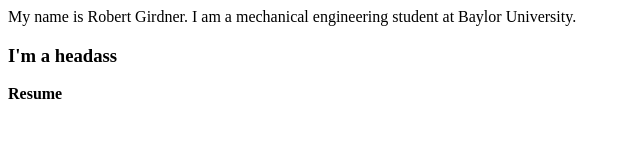
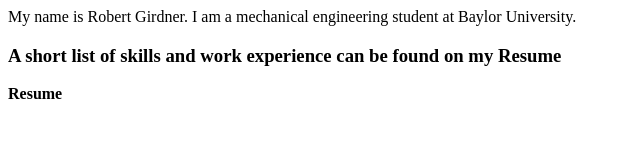
Before and after one commit to Acebadger1/Acebadger1.github.io, a plain HTML site: page index.html in a window 1280 px wide. Shown: the whole page, without its empty margins (0-640 px from the left). Drawn offline with Linux system fonts and the light colour scheme.

Commit message:
Update index.html

```diff
--- a/index.html
+++ b/index.html
@@ -2,6 +2,6 @@
 <head>My name is Robert Girdner. I am a mechanical engineering student at Baylor University.</head>
 
 <body>
-<h3>I'm a headass</h3>
+<h3>A short list of skills and work experience can be found on my Resume</h3>
   <p> <b>Resume</b> </p>
 </body>
```
